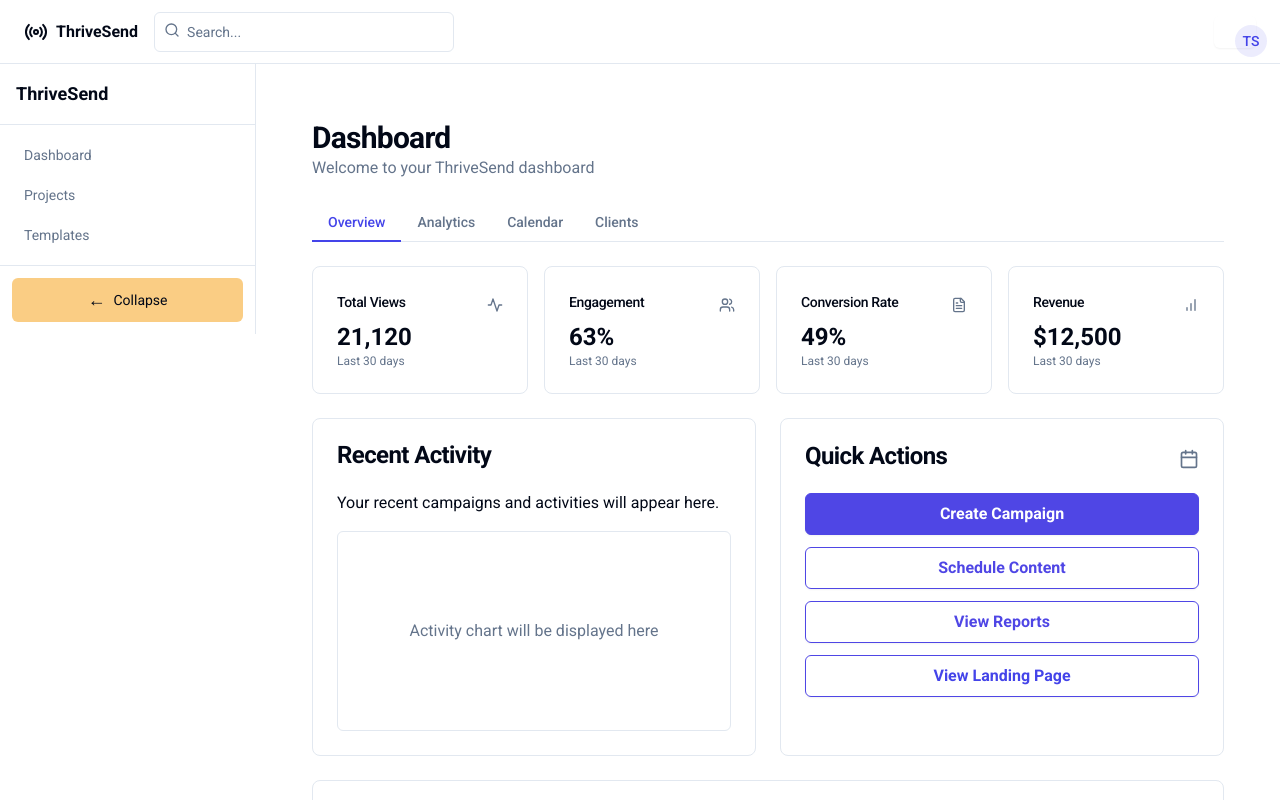
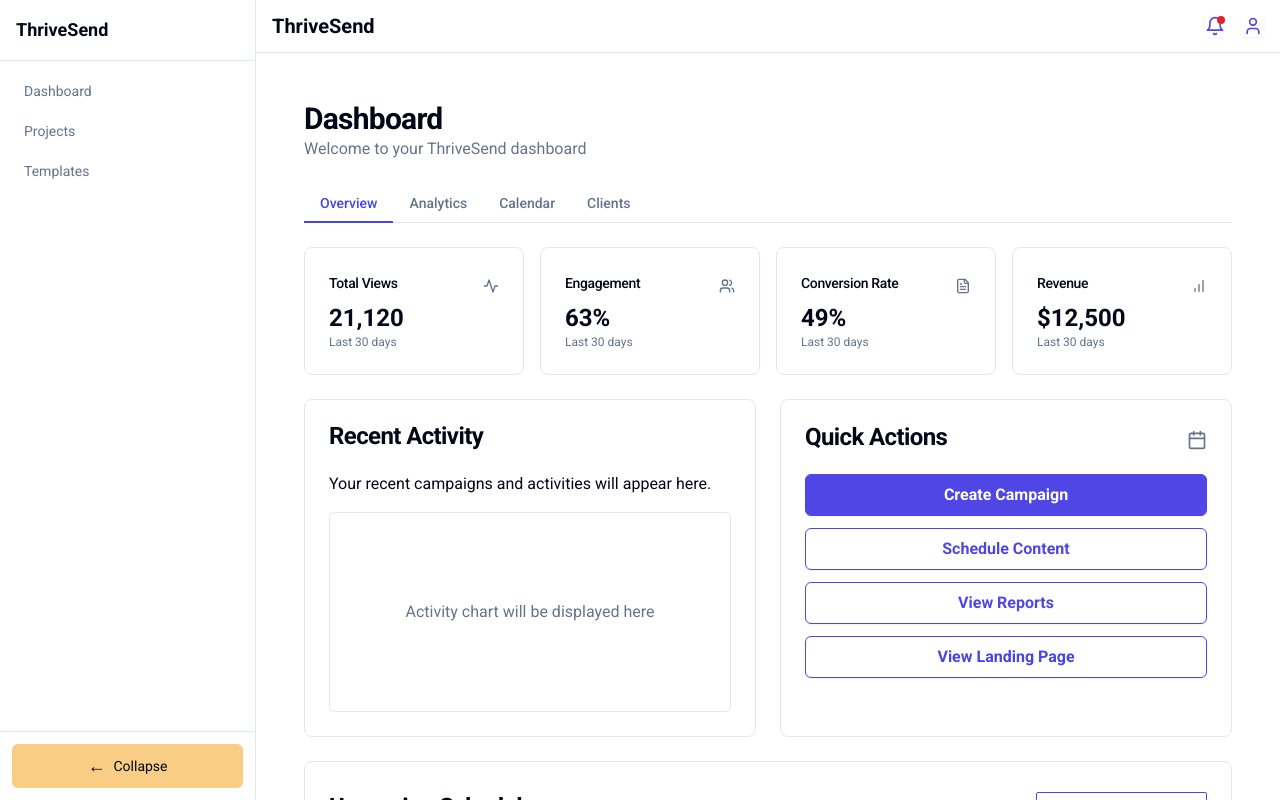
Before and after one commit to gedeza/thrive-send, a Next.js app: page / in a window 1280 px wide. Shown: the top 800 px of the page. Built offline with nearby package versions, Linux system fonts and the light colour scheme.

Commit message:
Full refactor of the analytics page

```diff
--- a/src/app/(dashboard)/analytics/page.tsx
+++ b/src/app/(dashboard)/analytics/page.tsx
@@ -1,12 +1,30 @@
 "use client"
 
 import { Card, CardContent, CardHeader, CardTitle } from '@/components/ui/card';
-import { BarChart, PieChart, LineChart, Activity, Users } from 'lucide-react';
+import { BarChart, PieChart, LineChart } from 'lucide-react';
 import { Button } from '@/components/ui/button';
+import { metricsData, Metric } from './metrics.mock';
 
+// Shared metric card component for summary/grid
+function MetricCard({ title, value, icon: Icon, comparison }: Metric) {
+  return (
+    <Card>
+      <CardHeader className="pb-2">
+        <CardTitle className="text-sm font-medium">{title}</CardTitle>
+      </CardHeader>
+      <CardContent>
+        <div className="flex items-center justify-between">
+          <p className="text-2xl font-bold">{value}</p>
+          {Icon && <Icon className="h-4 w-4 text-muted-foreground" />}
+        </div>
+        <p className="text-xs text-muted-foreground mt-1">{comparison}</p>
+      </CardContent>
+    </Card>
+  );
+}
 
 export default function AnalyticsPage() {
-return (
+  return (
     <div className="space-y-6 p-6">
       <div className="flex flex-col md:flex-row justify-between gap-4 mb-6">
         <div>
@@ -20,55 +38,11 @@
         </div>
       </div>
 
+      {/* Metric summary grid */}
       <div className="grid grid-cols-1 md:grid-cols-2 lg:grid-cols-4 gap-4 mb-8">
-        <Card>
-          <CardHeader className="pb-2">
-            <CardTitle className="text-sm font-medium">Total Views</CardTitle>
-          </CardHeader>
-          <CardContent>
-            <div className="flex items-center justify-between">
-              <p className="text-2xl font-bold">21,120</p>
-              <Activity className="h-4 w-4 text-muted-foreground" />
-            </div>
-            <p className="text-xs text-muted-foreground mt-1">+12% from last month</p>
-          </CardContent>
-        </Card>
-        <Card>
-          <CardHeader className="pb-2">
-            <CardTitle className="text-sm font-medium">Engagement Rate</CardTitle>
-          </CardHeader>
-          <CardContent>
-            <div className="flex items-center justify-between">
-              <p className="text-2xl font-bold">63%</p>
-              <Users className="h-4 w-4 text-muted-foreground" />
-            </div>
-            <p className="text-xs text-muted-foreground mt-1">+8% from last month</p>
-          </CardContent>
-        </Card>
-        <Card>
-          <CardHeader className="pb-2">
-            <CardTitle className="text-sm font-medium">Conversion Rate</CardTitle>
-          </CardHeader>
-          <CardContent>
-            <div className="flex items-center justify-between">
-              <p className="text-2xl font-bold">49%</p>
-              <PieChart className="h-4 w-4 text-muted-foreground" />
-            </div>
-            <p className="text-xs text-muted-foreground mt-1">+4% from last month</p>
-          </CardContent>
-        </Card>
-        <Card>
-          <CardHeader className="pb-2">
-            <CardTitle className="text-sm font-medium">Revenue</CardTitle>
-          </CardHeader>
-          <CardContent>
-            <div className="flex items-center justify-between">
-              <p className="text-2xl font-bold">$12,500</p>
-              <BarChart className="h-4 w-4 text-muted-foreground" />
-            </div>
-            <p className="text-xs text-muted-foreground mt-1">+2% from last month</p>
-          </CardContent>
-        </Card>
+        {metricsData.map((metric) => (
+          <MetricCard key={metric.title} {...metric} />
+        ))}
       </div>
 
       <div className="grid grid-cols-1 md:grid-cols-3 gap-6">
@@ -81,6 +55,7 @@
           </CardHeader>
           <CardContent>
             <div className="h-[200px] flex items-center justify-center bg-muted/20 rounded-md">
+              {/* TODO: Replace with audience growth chart */}
               <p className="text-muted-foreground">Growth chart will display here</p>
             </div>
           </CardContent>
@@ -95,6 +70,7 @@
           </CardHeader>
           <CardContent>
             <div className="h-[200px] flex items-center justify-center bg-muted/20 rounded-md">
+              {/* TODO: Replace with engagement pie chart */}
               <p className="text-muted-foreground">Engagement chart will display here</p>
             </div>
           </CardContent>
@@ -109,6 +85,7 @@
           </CardHeader>
           <CardContent>
             <div className="h-[200px] flex items-center justify-center bg-muted/20 rounded-md">
+              {/* TODO: Replace with performance line chart */}
               <p className="text-muted-foreground">Trends chart will display here</p>
             </div>
           </CardContent>
--- a/src/app/(dashboard)/layout.tsx
+++ b/src/app/(dashboard)/layout.tsx
@@ -2,14 +2,7 @@
 
 import * as React from "react";
 import { ThemeProvider } from "@/components/theme-provider";
-import { UserButton } from "@/components/ui/user-button";
-import { Search } from "lucide-react";
-import Link from "next/link";
-import { Input } from "@/components/ui/input";
-
-// Canonical sidebar
-import { Sidebar } from "@/components/layout/sidebar";
-import { defaultSidebarItems } from "@/components/layout/sidebar.defaults";
+import { MainLayout } from "@/components/layout/main-layout";
 
 export default function DashboardLayout({ children }: { children: React.ReactNode }) {
   return (
@@ -19,69 +12,10 @@
       enableSystem
       disableTransitionOnChange
     >
-      <div className="flex min-h-screen flex-col">
-        {/* Header */}
-        <header className="sticky top-0 z-50 flex h-16 items-center gap-4 border-b bg-background px-6">
-          <Link href="/" className="flex items-center gap-2 font-semibold">
-            <svg
-              xmlns="http://www.w3.org/2000/svg"
-              viewBox="0 0 24 24"
-              fill="none"
-              stroke="currentColor"
-              strokeWidth="2"
-              strokeLinecap="round"
-              strokeLinejoin="round"
-              className="h-6 w-6"
-            >
-              <path d="M4.9 19.1C1 15.2 1 8.8 4.9 4.9" />
-              <path d="M7.8 16.2c-2.3-2.3-2.3-6.1 0-8.5" />
-              <circle cx="12" cy="12" r="2" />
-              <path d="M16.2 7.8c2.3 2.3 2.3 6.1 0 8.5" />
-              <path d="M19.1 4.9C23 8.8 23 15.1 19.1 19" />
-            </svg>
-            <span>ThriveSend</span>
-          </Link>
-
-          {/* Search */}
-          <div className="relative w-full max-w-sm">
-            <Search className="absolute left-2.5 top-2.5 h-4 w-4 text-muted-foreground" />
-            <Input
-              type="search"
-              placeholder="Search..."
-              className="w-full bg-background pl-8 md:w-[300px]"
-            />
-          </div>
-
-          <div className="ml-auto flex items-center gap-4">
-            {/* Using our custom UserButton instead of Clerk's */}
-            <UserButton afterSignOutUrl="/" />
-          </div>
-        </header>
-
-        {/* Unified, collapsible Sidebar layout */}
-        <div className="flex-1 flex flex-row min-h-0">
-          {/* Sidebar */}
-          <aside
-            className="h-full min-h-0 flex flex-col"
-            style={{
-              minWidth: 0,
-              zIndex: 30,
-            }}
-          >
-            <Sidebar
-              items={defaultSidebarItems}
-              brandName="ThriveSend"
-              collapsible={true}
-              defaultCollapsed={false}
-            />
-          </aside>
-
-          {/* Main content */}
-          <main className="flex-1 flex w-full flex-col overflow-hidden p-4 md:py-8 md:px-8">
-            {children}
-          </main>
-        </div>
-      </div>
+      {/* MainLayout now manages sidebar, header, and main content */}
+      <MainLayout>
+        {children}
+      </MainLayout>
     </ThemeProvider>
   );
 }
```
Also changed, not shown: 1 other file (tests, documents, lock files or other folders).
